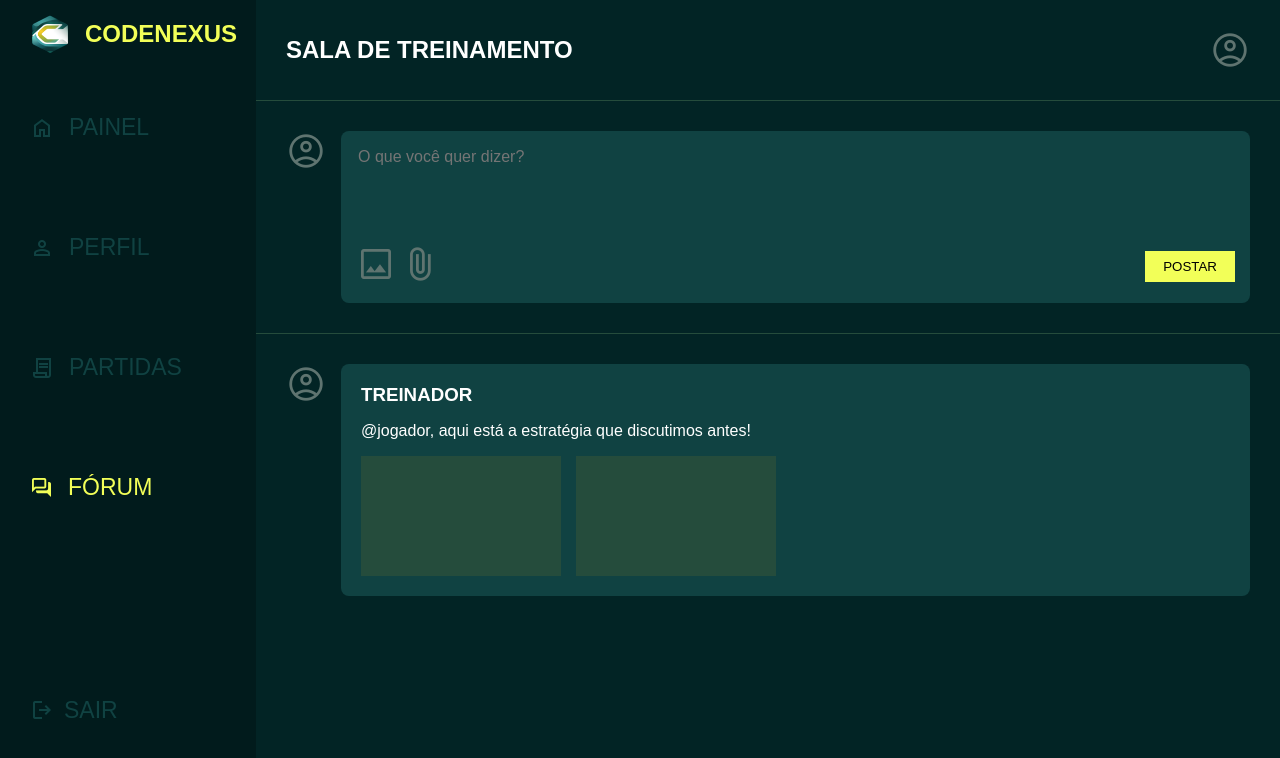
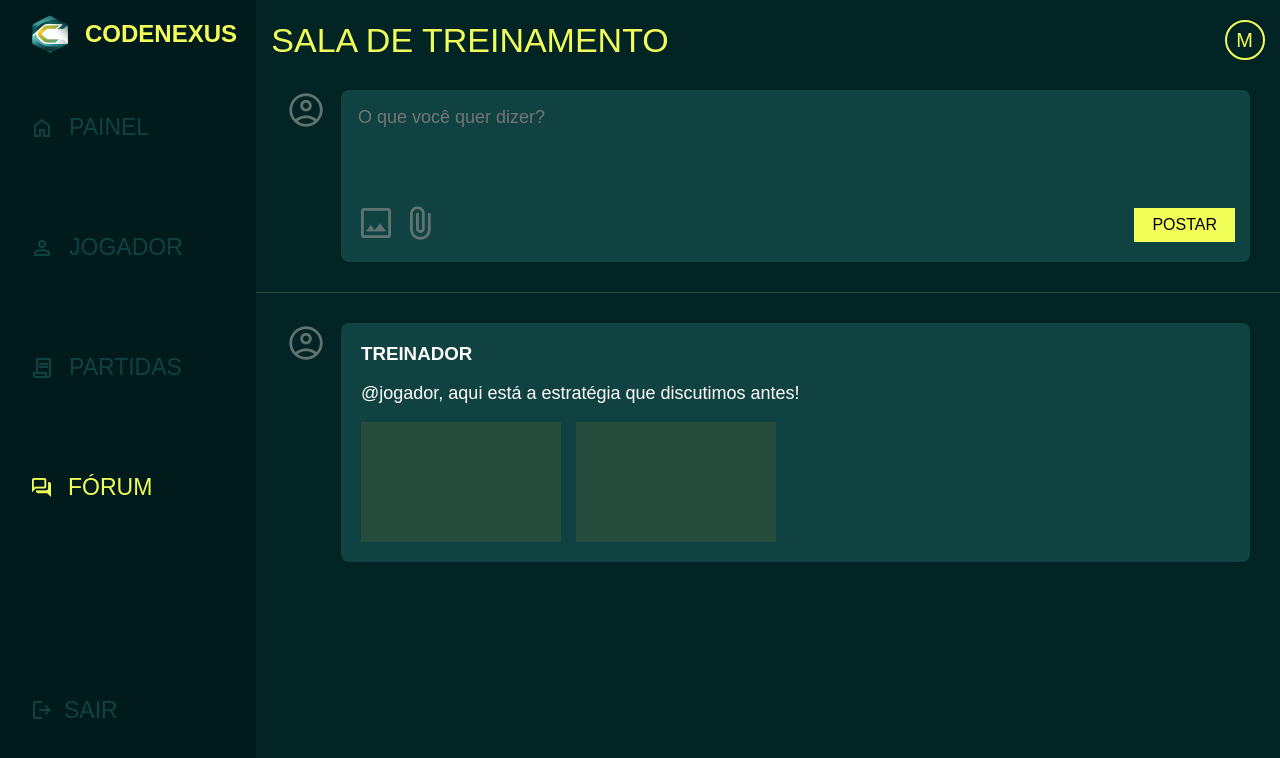
Before and after one commit to CodeNexus-Grupo-3/Sprint2, a website: page web-data-viz/public/forum.html in a window 1280 px wide. Drawn offline with nearby package versions, Linux system fonts and the light colour scheme; a web font is replaced by a local one.

Commit message:
refinamento das telas painel dashboard e forum sala de treinamento para navbar condizente

```diff
--- a/web-data-viz/public/css/forum.css
+++ b/web-data-viz/public/css/forum.css
@@ -111,25 +111,46 @@ body{
 /*CSS - lesly*/
 
 
-#forum_topo{
-    display:flex;
-    justify-content:space-between;
-    align-items:center;
-    padding:30px;
-    color:var(--cor-texto);
-    border-bottom:1px solid var(--cor-linha);
+.container_user {
+    border: 2px solid #F2FF58;
+    border-radius: 100%;
+    width: 40px;
+    height: 40px;
+    display: flex;
+    justify-content: center;
+    align-items: center;
+    font-size: 20px;
+    color: #F2FF58;
+    flex-shrink: 0;
+    box-sizing: border-box;
+/*     background-color: blueviolet; */
 }
 
-#forum_topo h2{
-    margin:0;
+.forum_topo_pai {
+    display: flex;
+    flex-direction: column;
+    justify-content: space-between;
+    align-items: center;
 }
 
-#forum_topo span{
-    font-size:40px;
-    color:var(--cor-icone);
+#forum_topo{
+    height: 10%;
+    width: 97%;
+    margin-top: 20px;
+    display: flex;
+    flex-direction: row;
+    justify-content: space-between;
+    align-items: flex-end;
+/*     background-color: brown; */
 }
 
 
+.title{
+    color: #F2FF58;
+    font-size: 34px;
+    font-weight: 300;
+    margin:0;
+}
 
 #area_postagem{
     padding:30px;
@@ -162,7 +183,7 @@ body{
     resize:none;
     color:white;
     font-family:"Goldman", sans-serif;
-    font-size:16px;
+    font-size:18px;
 }
 
 #acoes_post{
@@ -183,6 +204,7 @@ body{
     padding:8px 18px;
     font-family:"Goldman", sans-serif;
     cursor:pointer;
+    font-size: 16px;
 }
 
 
@@ -215,6 +237,7 @@ body{
 
 .conteudo_post p{
     color:var(--cor-texto);
+    font-size: 18px;
 }
 
 .imagens_post{
--- a/web-data-viz/public/css/painel.css
+++ b/web-data-viz/public/css/painel.css
@@ -109,7 +109,7 @@ body{
 
 
 #container_principal{
-    width: 100%;
+    width: 80%;
     background-color: var(--cor-fundo);
     display: flex;
     flex-direction: column;
@@ -130,17 +130,16 @@ body{
     flex-direction: row;
     justify-content: space-between;
     align-items: center;
-
 }
 
 .titulo_pag{
     color: #F2FF58;
-    font-size: 38px;
+    font-size: 34px;
 }
 
 .topo_esq {
 /*     background-color: aquamarine; */
-    height: 80%;
+    height: 85%;
     width: 20%;
     display: flex;
     flex-direction: row;
@@ -180,6 +179,9 @@ body{
     align-items: center;
     font-size: 20px;
     color: #F2FF58;
+    margin-top: 2px;
+    box-sizing: border-box;
+/*     background-color: blueviolet; */
 }
 
 
--- a/web-data-viz/public/forum.html
+++ b/web-data-viz/public/forum.html
@@ -26,7 +26,7 @@
             </div>
             <div id="sub_container_perfil">
                 <span class="material-symbols-outlined">person</span>
-                <a href="perfil.html" id="sub_container_perfil_a">PERFIL</a>
+                <a href="perfil.html" id="sub_container_perfil_a">JOGADOR</a>
             </div>
             <div id="sub_container_partidas">
                 <span class="material-symbols-outlined">contract</span>
@@ -48,9 +48,13 @@
 
     <div id="container_principal">
 
-    <div id="forum_topo">
-        <h2>SALA DE TREINAMENTO</h2>
-        <span class="material-symbols-outlined">account_circle</span>
+    <div class="forum_topo_pai">
+        <div id="forum_topo">
+            <h2 class="title">SALA DE TREINAMENTO</h2>
+            <div class="container_user">
+                <span class="user_letra">M</span>
+            </div>
+        </div>
     </div>
 
     <!-- area da postagem no forum-->
```
Also changed, not shown: web-data-viz/public/painel.html (+1 -1 lines).
